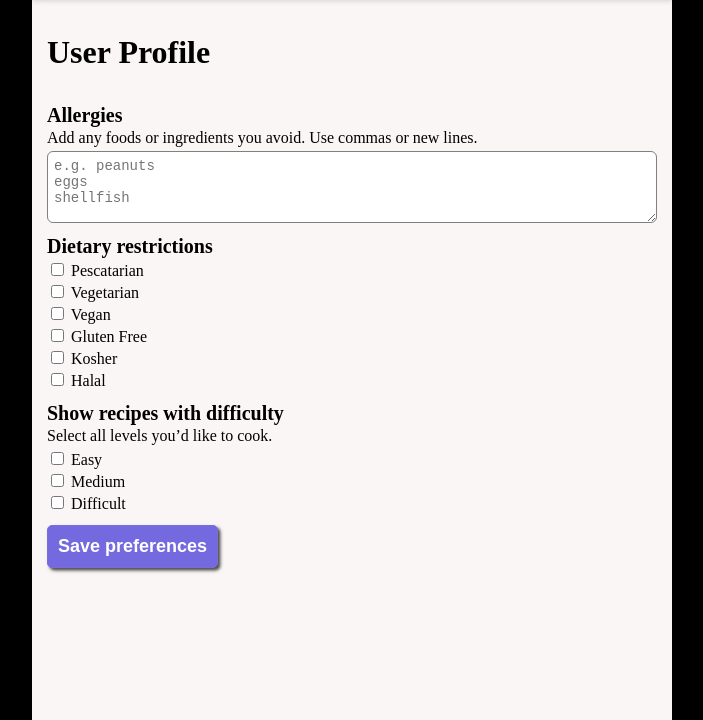
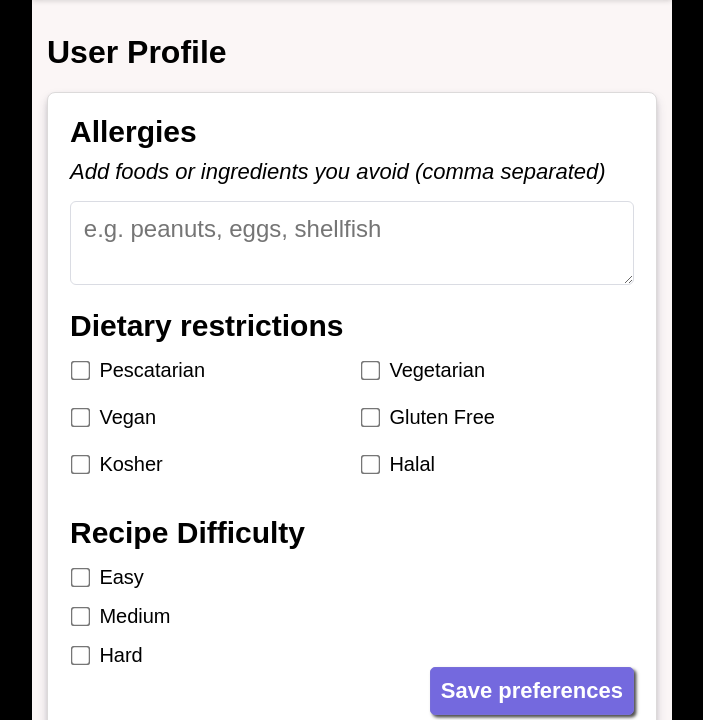
Before and after one commit to holland-cw3/CMSC434-Phase-2-Dhruvak-Jonathan-Evelyn-Caleb, a plain HTML site: page index.html in a window 1280 px wide. Shown: the part 85-805 px from the top of the page, without its empty margins (288-991 px from the left). Drawn offline with Linux system fonts and the light colour scheme.

Commit message:
restyles

```diff
--- a/index.html
+++ b/index.html
@@ -84,19 +84,20 @@
 
     <div id="Profile" class="tabcontent tab4">
       <h1>User Profile</h1>
-
+      <div class="profile">
         <form id="profileForm" class="profile-form">
           <div class="profile-section">
             <label for="allergiesInput" class="profile-label">Allergies</label>
             <p class="profile-help">
-            Add any foods or ingredients you avoid. Use commas or new lines.
+              <em>Add foods or ingredients you avoid (comma separated)</em>
             </p>
-          <textarea id="allergiesInput" class="profile-textarea" placeholder="e.g. peanuts&#10;eggs&#10;shellfish"
-          ></textarea>
+            <textarea id="allergiesInput" class="profile-textarea"
+              placeholder="e.g. peanuts, eggs, shellfish"></textarea>
           </div>
 
           <div class="profile-section">
             <div class="profile-label">Dietary restrictions</div>
+            <div class="checkbox-grid">
               <label class="checkbox-item">
                 <input type="checkbox" name="dietary" value="pescatarian">
                 Pescatarian
@@ -122,12 +123,9 @@
                 Halal
               </label>
             </div>
-
+          </div>
           <div class="profile-section">
-          <div class="profile-label">Show recipes with difficulty</div>
-          <p class="profile-help">
-            Select all levels you’d like to cook.
-          </p>
+            <div class="profile-label">Recipe Difficulty</div>
             <label class="checkbox-item">
               <input type="checkbox" name="difficulty" value="Easy">
               Easy
@@ -137,14 +135,16 @@
               Medium
             </label>
             <label class="checkbox-item">
-            <input type="checkbox" name="difficulty" value="Difficult">
-            Difficult <!-- By Gracie Abrams -->
+              <input type="checkbox" name="difficulty" value="Hard">
+              Hard <!-- By Gracie Abrams -->
             </label>
           </div>
 
           <button type="submit" class="btn save-btn">Save preferences</button>
           <div id="profileSaveStatus" class="save-status" aria-live="polite"></div>
         </form>
+      </div>
+
     </div>
 
     <div class="navigation">
--- a/styles.css
+++ b/styles.css
@@ -1,8 +1,10 @@
 * {
    box-sizing: border-box;
+   font-family: Arial, sans-serif;
+
 }
 
-body{
+body {
    background-color: black;
 }
 
@@ -34,7 +36,7 @@ body{
    padding: 20px;
 }
 
-.header{
+.header {
    background-color: rgb(253, 253, 253);
 
    width: 100%;
@@ -98,12 +100,12 @@ body{
    font-size: 32px;
 }
 
-.icon-pm{
+.icon-pm {
    font-size: 22px;
    color: #787879;
 }
 
-.icon-pm:hover{
+.icon-pm:hover {
    font-size: 22px;
    color: #7b70e3;
 }
@@ -147,37 +149,52 @@ body{
 /* Profile Tab */
 
 .profile-form {
-   padding: 12px 0;
+   padding: 22px;
+   background-color: white;
+   min-height: 70vh;
+   border-radius: 8px;
+   box-shadow: rgba(50, 50, 93, 0.25) 0px 6px 12px -2px,
+      rgba(0, 0, 0, 0.3) 0px 3px 7px -3px;
+   border: 1px solid #dcdada;
+   margin-bottom: 10vh;
+   display: flex;
+   flex-direction: column;
 }
 
+
+
+
 .profile-section {
-   margin-bottom: 12px;
+   margin-bottom: 3vh;
 }
 
 .profile-label {
    font-weight: bold;
-   font-size: 20px;
+   font-size: 30px;
+   margin-bottom: 2vh;
 }
 
 .profile-help {
    margin: 2px 0 4px;
-   font-size: 16px;
+   font-size: 22px;
+   margin-top: 1.25vh;
+   margin-bottom: 2vh;
 }
 
 .profile-textarea {
    min-height: 72px;
-   padding: 6px;
-   font-size: 14px;
+   padding: 1vw;
+   font-size: 24px;
    border-radius: 6px;
-   border: 1px solid gray;
+   border: 1px solid rgb(218, 220, 227);
    box-sizing: border-box;
    width: 100%;
 }
 
 .checkbox-item {
    display: block;
-   font-size: 16px;
-   margin: 2px 0;
+   font-size: 20px;
+   margin-bottom: 2vh;
 }
 
 .save-status {
@@ -188,7 +205,7 @@ body{
 }
 
 /* Recipe Search Tab */
-.recipe-search{
+.recipe-search {
    display: flex;
    flex-direction: row;
    align-items: center;
@@ -211,17 +228,16 @@ body{
    flex-direction: row;
    border-radius: 8px;
    width: 100%;
-   font-family: Arial, sans-serif;
    box-shadow: rgba(50, 50, 93, 0.25) 0px 6px 12px -2px,
       rgba(0, 0, 0, 0.3) 0px 3px 7px -3px;
    overflow: hidden;
 }
 
-.recipe-card h3{
+.recipe-card h3 {
    font-size: 28px;
 }
 
-.recipe-card div{
+.recipe-card div {
    font-size: 20px;
 }
 
@@ -241,13 +257,13 @@ body{
    flex: 1;
 }
 
-#currentRecipe{
+#currentRecipe {
    overflow-y: auto;
    padding-bottom: 10vh;
 
 }
 
-.focusedRecipe-img{
+.focusedRecipe-img {
    width: 100%;
    height: 270px;
    border-radius: 8px;
@@ -256,7 +272,7 @@ body{
 }
 
 
-#currentRecipe .focused-recipe-card{
+#currentRecipe .focused-recipe-card {
    padding: 22px;
    background-color: white;
    min-height: 50vh;
@@ -266,11 +282,11 @@ body{
    border: 1px solid #dcdada
 }
 
-#currentRecipe .focused-recipe-card h1{
+#currentRecipe .focused-recipe-card h1 {
    font-size: 35px;
 }
 
-#currentRecipe .focused-recipe-card h2{
+#currentRecipe .focused-recipe-card h2 {
    font-size: 30px;
 }
 
@@ -278,7 +294,7 @@ font-size: 30px;
    font-size: 24px;
 }
 
-#currentRecipe .focused-recipe-card .focused-instructions{
+#currentRecipe .focused-recipe-card .focused-instructions {
    margin-left: 1vw;
    font-size: 24px;
 }
@@ -343,7 +359,7 @@ select {
       rgba(0, 0, 0, 0.3) 0px 3px 7px -3px;
 }
 
-select option:first-of-type{
+select option:first-of-type {
    color: #757575
 }
 
@@ -352,7 +368,7 @@ input:focus {
    outline: none;
 }
 
-select:focus{
+select:focus {
    border: 2px solid #7469de;
    outline: none;
 }
@@ -374,7 +390,7 @@ select:focus{
    text-align: center;
 }
 
-.recipe-icons{
+.recipe-icons {
    display: flex;
    flex-direction: row;
    justify-content: space-between;
@@ -384,27 +400,27 @@ select:focus{
    align-items: center;
 }
 
-.icon-actions i{
-   margin-left: 15px ;
+.icon-actions i {
+   margin-left: 15px;
 }
 
-.fa-heart{
+.fa-heart {
    color: #787879;
    cursor: pointer;
    transition: transform 0.2s ease;
 }
 
-.fa-heart:hover{
+.fa-heart:hover {
    color: #e74c3c;
    transform: scale(1.2);
 }
 
-.fa-share-alt:hover{
+.fa-share-alt:hover {
    color: #7469de;
    transform: scale(1.2);
 }
 
-.recipe-ingredient{
+.recipe-ingredient {
    display: flex;
    flex-direction: row;
    justify-content: space-between;
@@ -419,7 +435,7 @@ select:focus{
    padding: 12px 16px 12px 16px;
 }
 
-.addButton{
+.addButton {
    border-radius: 5px;
    background-color: #7469de;
    border: 1px solid rgb(120, 110, 217);
@@ -440,23 +456,45 @@ select:focus{
 }
 
 
-.ShoppingListInput{
+.ShoppingListInput {
    display: flex;
    flex-direction: row;
    justify-content: space-between;
    align-items: center;
 }
 
-.close-btn{
-   color:#787879;
+.close-btn {
+   color: #787879;
    font-size: 24px;
    border: none;
-   background-color: rgba(0,0,0,0);
+   background-color: rgba(0, 0, 0, 0);
 }
 
-.close-bar{
+.close-bar {
    display: flex;
    flex-direction: row;
    justify-content: space-between;
    align-items: center;
 }
+
+.checkbox-grid {
+   display: grid;
+   grid-template-columns: repeat(2, 1fr);
+   gap: 8px 16px;
+}
+
+.checkbox-item {
+   display: flex;
+   align-items: center;
+   gap: 6px;
+}
+
+.checkbox-item input[type="checkbox"] {
+  transform: scale(1.5);
+  margin-right: .5vw;
+}
+
+.save-btn{
+   margin-top: -5vh;
+   font-size: 22px;
+}
```
Lines whose indentation alone changed are shown as unchanged.
